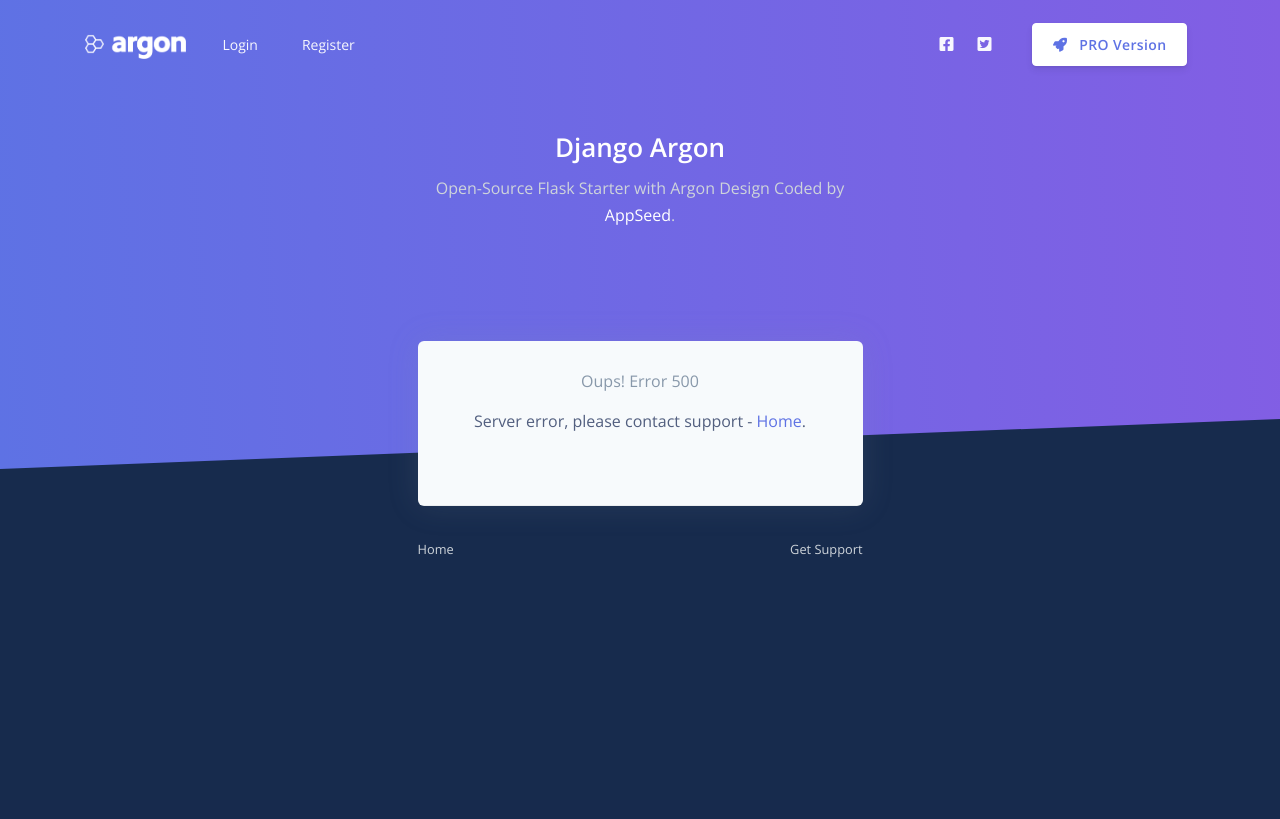
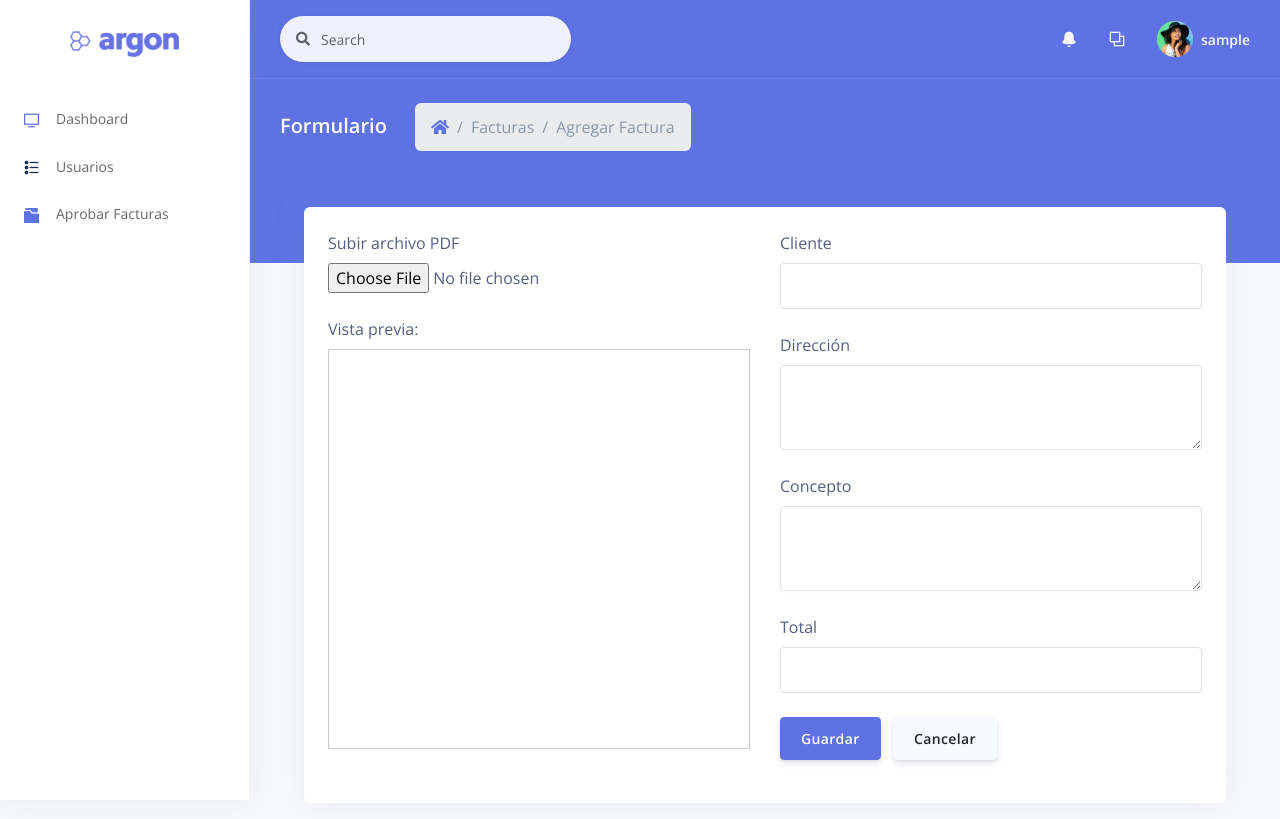
Before and after one commit to Isai1024/Gestor-Facturas, a Django app: page /facturas/agregar/ in a window 1280 px wide. Before the commit the page ends 557 px from the top, so only its background shows below. Run offline with Django 3.2, Linux system fonts and the light colour scheme; the visitor is signed in with stand-in values (Sample User, id 1); some libraries are stand-ins or nearby versions.

Commit message:
Template de agregar factura

```diff
--- a/apps/home/management/commands/datosGraficas.py
+++ b/apps/home/management/commands/datosGraficas.py
@@ -14,7 +14,7 @@ class Command(BaseCommand):
             return
 
         factura1 = Factura.objects.create(
-            estatus='aprueba',
+            estatus='deniega',
             fecha=datetime(2024, 4, 15, 10, 30),
             cliente='Empresa de Prueba S.A. de C.V.',
             usuario=usuario,
--- a/apps/home/urls.py
+++ b/apps/home/urls.py
@@ -22,6 +22,9 @@ urlpatterns = [
     #facturas
     path('facturas/detalles/', views.detalles_factura, name='detalles_factura'),
 
+    #formulario de facturas
+    path('facturas/agregar/', views.form_facturas, name='form_facturas'),
+
     # Matches any html file
     re_path(r'^.*\.*', views.pages, name='pages'),
 ]
--- a/apps/home/views.py
+++ b/apps/home/views.py
@@ -144,3 +144,10 @@ def detalles_factura(request):
 
     html_template = loader.get_template('home/visualizacionFactura.html')
     return HttpResponse(html_template.render(context, request))
+
+@login_required(login_url="/login/")
+def form_facturas(request):
+    context = {'segment': 'Facturas'}
+
+    html_template = loader.get_template('home/form-facturas.html')
+    return HttpResponse(html_template.render(context, request))
--- /dev/null
+++ b/apps/templates/home/form-facturas.html
@@ -0,0 +1,96 @@
+{% extends 'layouts/base.html' %}
+{% load static %}
+
+{% block title %}Facturas {% endblock title %}
+
+{% block content %}
+<div class="header bg-primary pb-6">
+    <div class="container-fluid">
+        <div class="header-body">
+            <div class="row align-items-center py-4">
+                <div class="col-lg-6 col-7">
+                    <h6 class="h2 text-white d-inline-block mb-0">Formulario</h6>
+                    <nav aria-label="breadcrumb" class="d-none d-md-inline-block ml-md-4">
+                        <ol class="breadcrumb breadcrumb-links breadcrumb-dark">
+                            <li class="breadcrumb-item"><a href="{% url 'home' %}"><i class="fas fa-home"></i></a></li>
+                            <li class="breadcrumb-item active" aria-current="page">Facturas</li>
+                            <li class="breadcrumb-item active" aria-current="page">Agregar Factura</li>
+                        </ol>
+                    </nav>
+                </div>
+            </div>
+        </div>
+    </div>
+</div>
+
+<div class="container-fluid mt--6">
+    <div class="row">
+        <div class="col">
+            <div class="card mx-4 my-3 p-4">
+                <form method="POST" enctype="multipart/form-data">
+                    {% csrf_token %}
+                    <div class="row">
+                        <!-- Columna izquierda -->
+                        <div class="col-md-6">
+                            <div class="form-group">
+                                <label for="archivo">Subir archivo PDF</label>
+                                <input type="file" class="form-control-file" id="archivo" name="archivo" accept="application/pdf" onchange="previewPDF(event)" required>
+                            </div>
+
+                            <div class="form-group">
+                                <label>Vista previa:</label>
+                                <iframe id="pdf-preview" style="width:100%; height:400px; border:1px solid #ccc;"></iframe>
+                            </div>
+                        </div>
+
+                        <!-- Columna derecha -->
+                        <div class="col-md-6">
+                            <div class="form-group">
+                                <label for="cliente">Cliente</label>
+                                <input type="text" class="form-control" id="cliente" name="cliente" required>
+                            </div>
+
+                            <div class="form-group">
+                                <label for="direccion">Dirección</label>
+                                <textarea class="form-control" id="direccion" name="direccion" rows="3" required></textarea>
+                            </div>
+
+                            <div class="form-group">
+                                <label for="concepto">Concepto</label>
+                                <textarea class="form-control" id="concepto" name="concepto" rows="3" required></textarea>
+                            </div>
+
+                            <div class="form-group">
+                                <label for="total">Total</label>
+                                <input type="number" step="0.01" class="form-control" id="total" name="total" required>
+                            </div>
+
+                            <div class="text-left mt-4">
+                                <button type="submit" class="btn btn-primary">Guardar</button>
+                                <a href="{% url 'validar_factura' %}" class="btn btn-secondary">Cancelar</a>
+                            </div>
+                        </div>
+                    </div>
+                </form>
+            </div>
+        </div>
+    </div>
+</div>
+
+<script>
+function previewPDF(event) {
+    const file = event.target.files[0];
+    if (file && file.type === "application/pdf") {
+        const reader = new FileReader();
+        reader.onload = function(e) {
+            const iframe = document.getElementById('pdf-preview');
+            iframe.src = e.target.result;
+        };
+        reader.readAsDataURL(file);
+    } else {
+        alert("Por favor selecciona un archivo PDF válido.");
+        event.target.value = "";
+    }
+}
+</script>
+{% endblock %}
--- a/apps/templates/home/visualizacionFactura.html
+++ b/apps/templates/home/visualizacionFactura.html
@@ -14,8 +14,8 @@
                     <nav aria-label="breadcrumb" class="d-none d-md-inline-block ml-md-4">
                         <ol class="breadcrumb breadcrumb-links breadcrumb-dark">
                             <li class="breadcrumb-item"><a href="{% url 'home' %}"><i class="fas fa-home"></i></a></li>
-                            <li class="breadcrumb-item"><a href="{% url 'validar_factura' %}">Validar</a></li>
-                            <li class="breadcrumb-item active" aria-current="page">Visualizar</li>
+                            <li class="breadcrumb-item"><a href="{% url 'validar_factura' %}">Facturas</a></li>
+                            <li class="breadcrumb-item active" aria-current="page">Validar Facturas</li>
                         </ol>
                     </nav>
                 </div>
```
Also changed, not shown: apps/templates/home/validarFacturas.html (+7 -5 lines), apps/home/migrations/0002_auto_20250618_0925.py (added).
